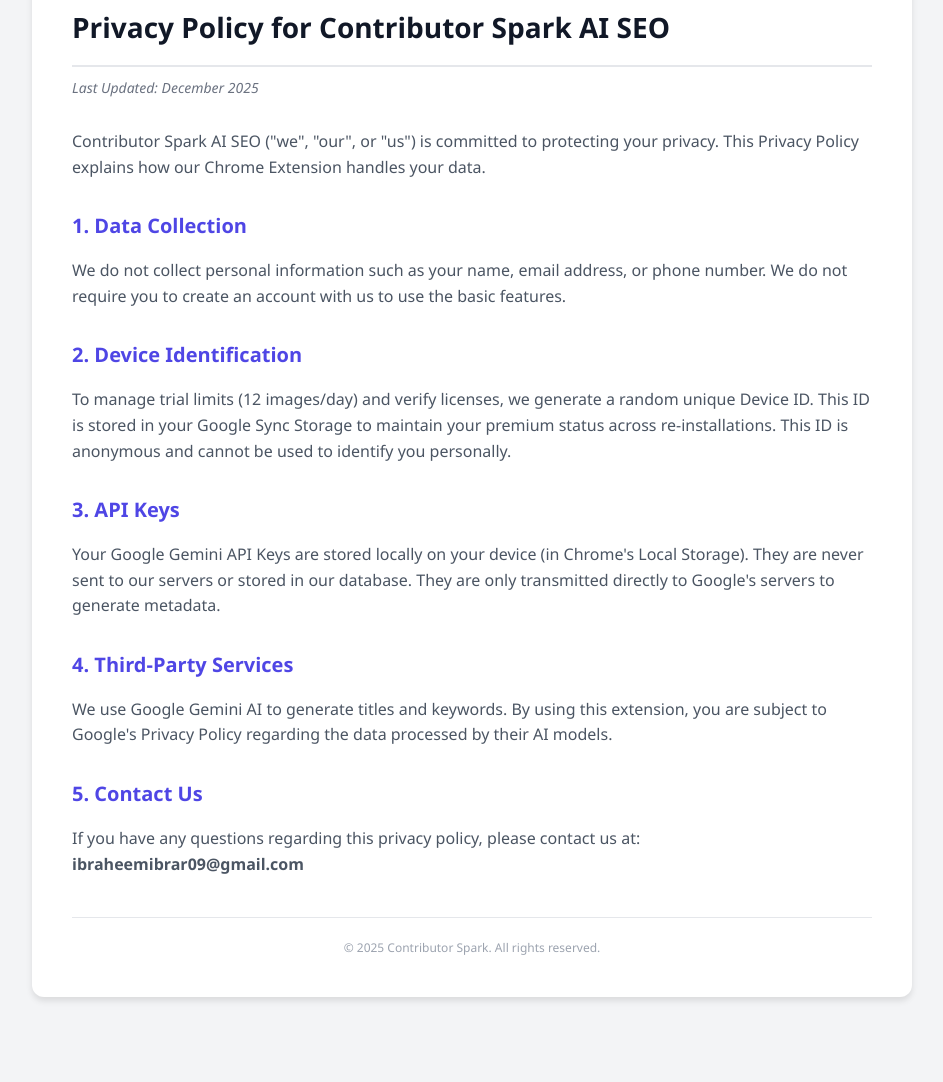
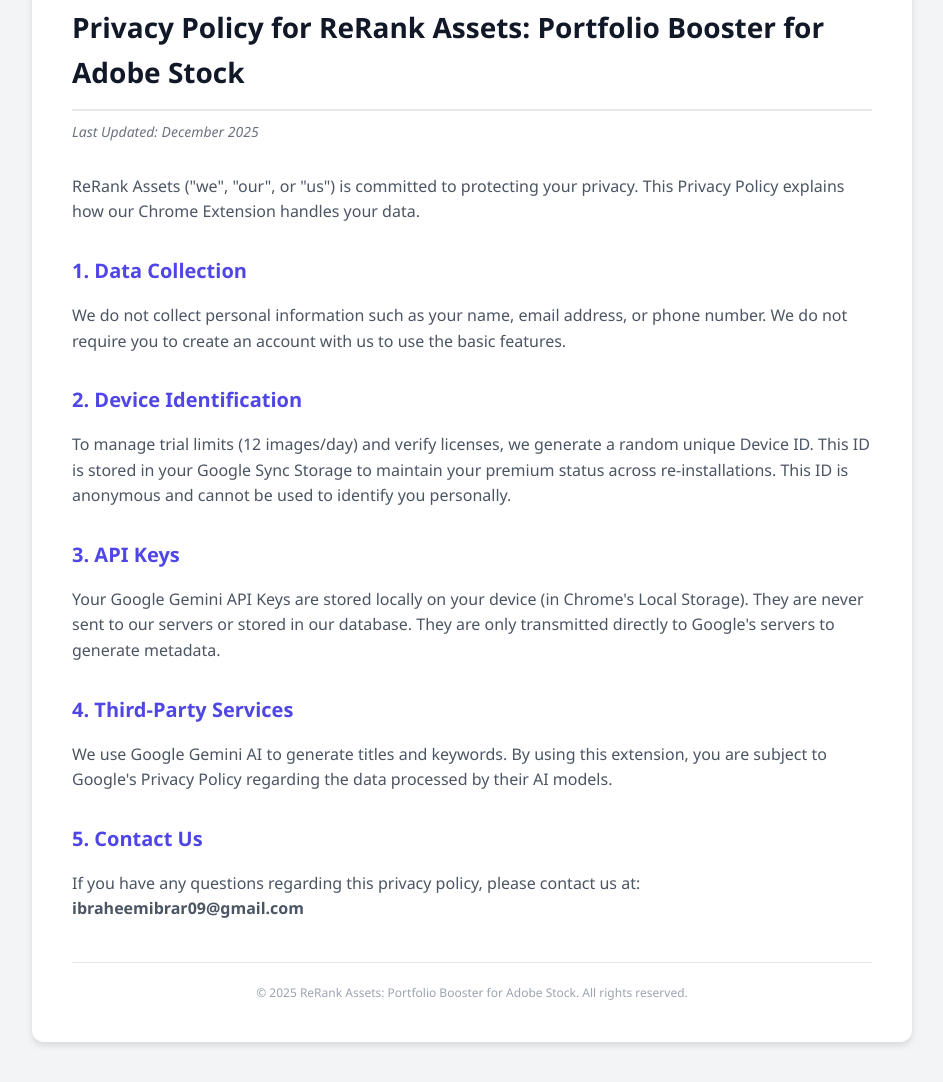
Before and after one commit to Ibraheem2513/spark-privacy-policy, a plain HTML site: page index.html in a window 1280 px wide. Shown: the part 100-1182 px from the top of the page, without its empty margins (168-1111 px from the left). Before the commit the page ends 1137 px from the top, so only its background shows below. Drawn offline with Linux system fonts and the light colour scheme.

Commit message:
Update privacy policy references to ReRank Assets

```diff
--- a/index.html
+++ b/index.html
@@ -3,7 +3,7 @@
 <head>
     <meta charset="UTF-8">
     <meta name="viewport" content="width=device-width, initial-scale=1.0">
-    <title>Privacy Policy - Contributor Spark AI SEO</title>
+    <title>Privacy Policy - ReRank Assets: Portfolio Booster for Adobe Stock</title>
     <style>
         /* --- CSS STYLING START --- */
         body {
@@ -67,10 +67,10 @@
 <body>
 
     <div class="container">
-        <h1>Privacy Policy for Contributor Spark AI SEO</h1>
+        <h1>Privacy Policy for ReRank Assets: Portfolio Booster for Adobe Stock</h1>
         <span class="update-date">Last Updated: December 2025</span>
 
-        <p>Contributor Spark AI SEO ("we", "our", or "us") is committed to protecting your privacy. This Privacy Policy explains how our Chrome Extension handles your data.</p>
+        <p>ReRank Assets ("we", "our", or "us") is committed to protecting your privacy. This Privacy Policy explains how our Chrome Extension handles your data.</p>
 
         <h2>1. Data Collection</h2>
         <p>We do not collect personal information such as your name, email address, or phone number. We do not require you to create an account with us to use the basic features.</p>
@@ -88,7 +88,7 @@
         <p>If you have any questions regarding this privacy policy, please contact us at: <strong>ibraheemibrar09@gmail.com</strong></p>
 
         <div class="footer">
-            &copy; 2025 Contributor Spark. All rights reserved.
+            &copy; 2025 ReRank Assets: Portfolio Booster for Adobe Stock. All rights reserved.
         </div>
     </div>
 
```
